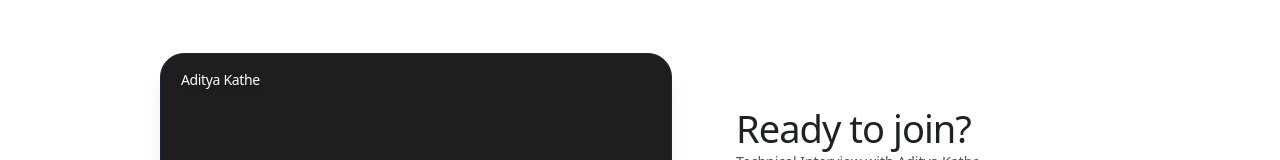
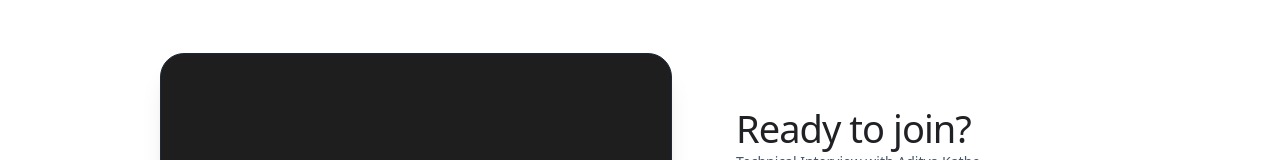
Before and after one commit to aditya-10k/plshireaditya, a React (Vite) app: page / in a window 1280 px wide. Shown: the part 210-370 px from the top of the page. Built offline with nearby package versions, Linux system fonts and the light colour scheme; no server answers.

Commit message:
fix(green-room): remove candidate name from user camera preview card

```diff
--- a/src/components/meet/MeetGreenRoom.tsx
+++ b/src/components/meet/MeetGreenRoom.tsx
@@ -152,11 +152,6 @@ export const MeetGreenRoom: React.FC<MeetGreenRoomProps> = ({
               </div>
             )}
 
-            {/* Top-left name label */}
-            <div className="absolute top-4 left-5 text-sm font-medium text-white tracking-tight drop-shadow-md">
-              Aditya Kathe
-            </div>
-
             {/* Functional Center Controls: Microphone and Camera Toggles */}
             <div className="absolute bottom-4 flex items-center gap-3">
               {/* Mic Toggle Button */}
```
